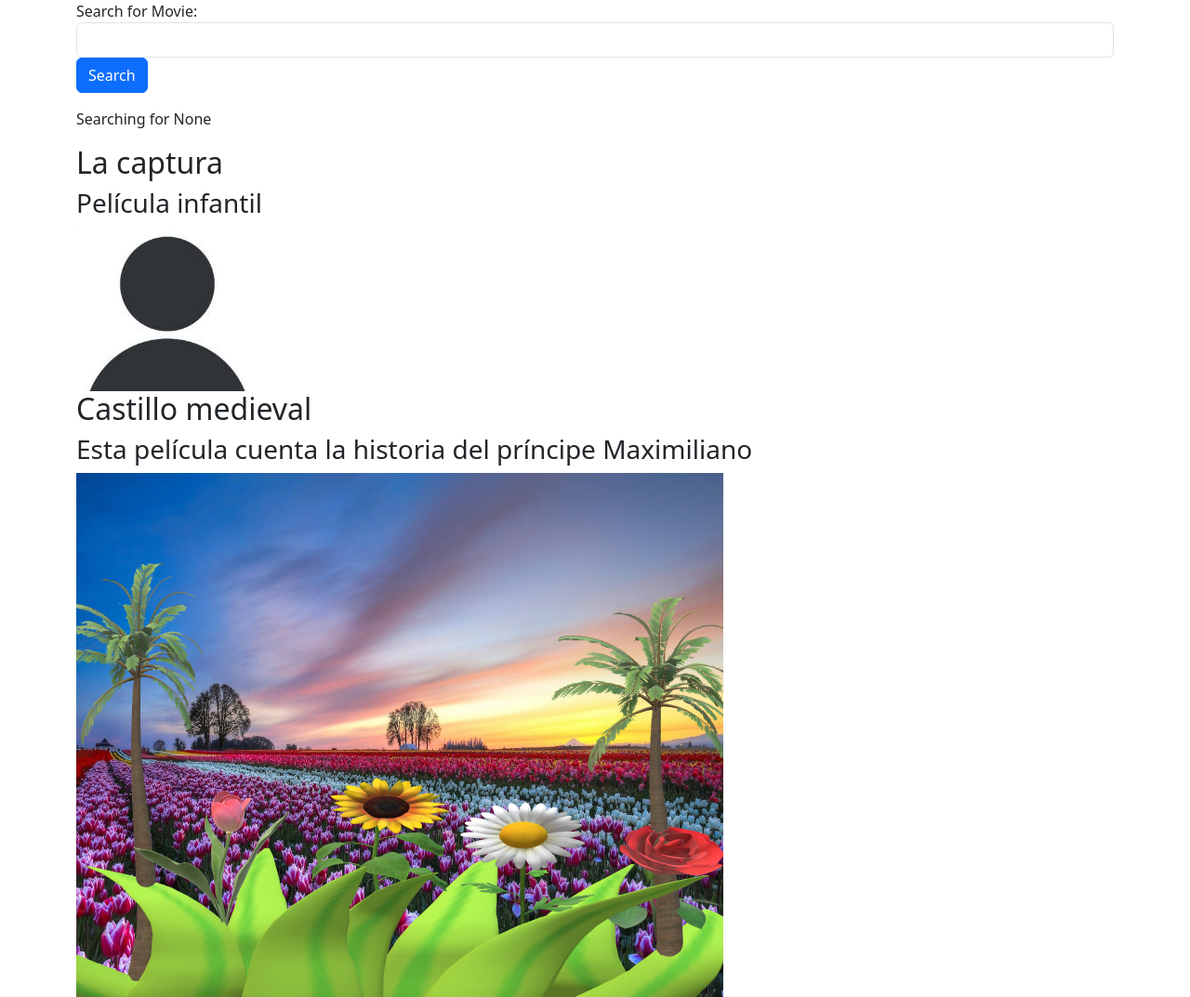
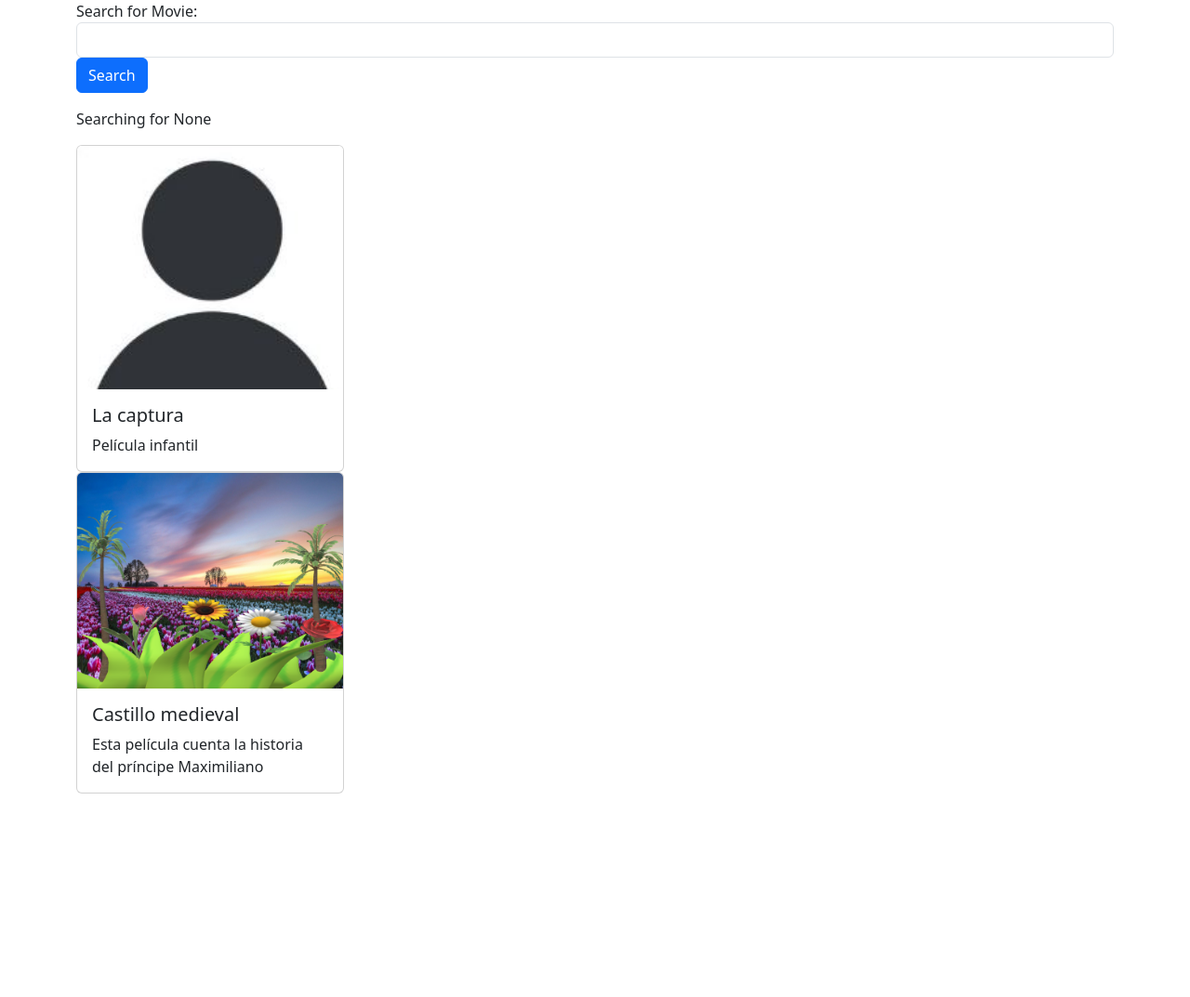
Before and after one commit to paolavallejo/Taller2-PI1-20241, a Django app: page / in a window 1280 px wide. Shown: the whole page at 93% size. After the commit the page ends 854 px from the top, so only its background shows below. Run offline with Django 5.2, Linux system fonts and the light colour scheme; data comes from the database, SQL or seed files in the repository.

Commit message:
card para peliculas en home.html

```diff
--- a/movie/templates/home.html
+++ b/movie/templates/home.html
@@ -14,12 +14,17 @@
     </form>
     <p>Searching for {{searchTerm}}</p>
         {% for movie in movies %}
-                <h2>{{ movie.title}}</h2>
-                <h3>{{ movie.description}}</h3>
-                <img src="{{ movie.image.url }}">
+
+        <div class="card" style="width: 18rem;">
+            <img src="{{ movie.image.url }}" class="card-img-top" alt="...">
+            <div class="card-body">
+                <h5 class="card-title">{{ movie.title}}</h5>
+                <p class="card-text">{{ movie.description}}</p>
                 {% if movie.url %}
-                    <a href="{{ movie.url }}"> Movie Link </a>
+                     <a href="{{ movie.url }}" class="btn btn-primary">Movie Link</a>
                 {% endif %}
+            </div>
+        </div>
         {% endfor %}
     <br/>
 </div>
```
